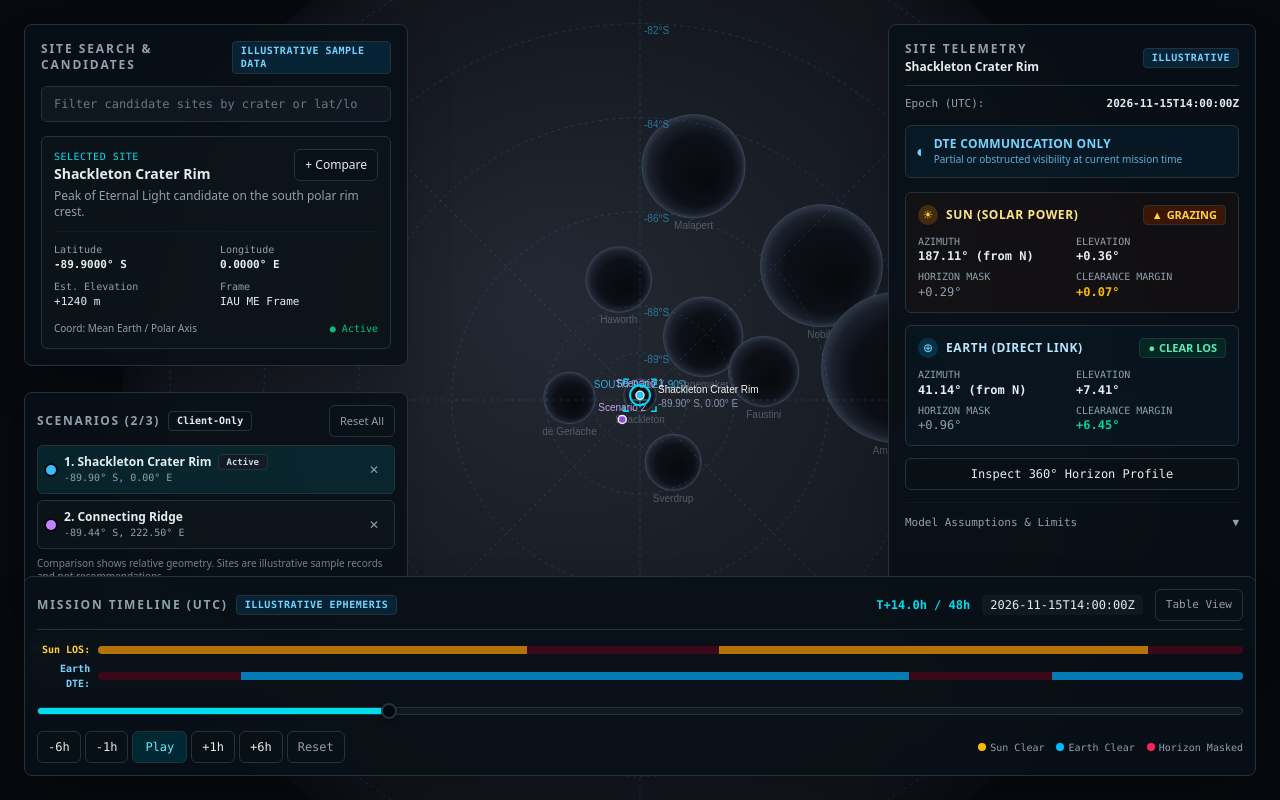
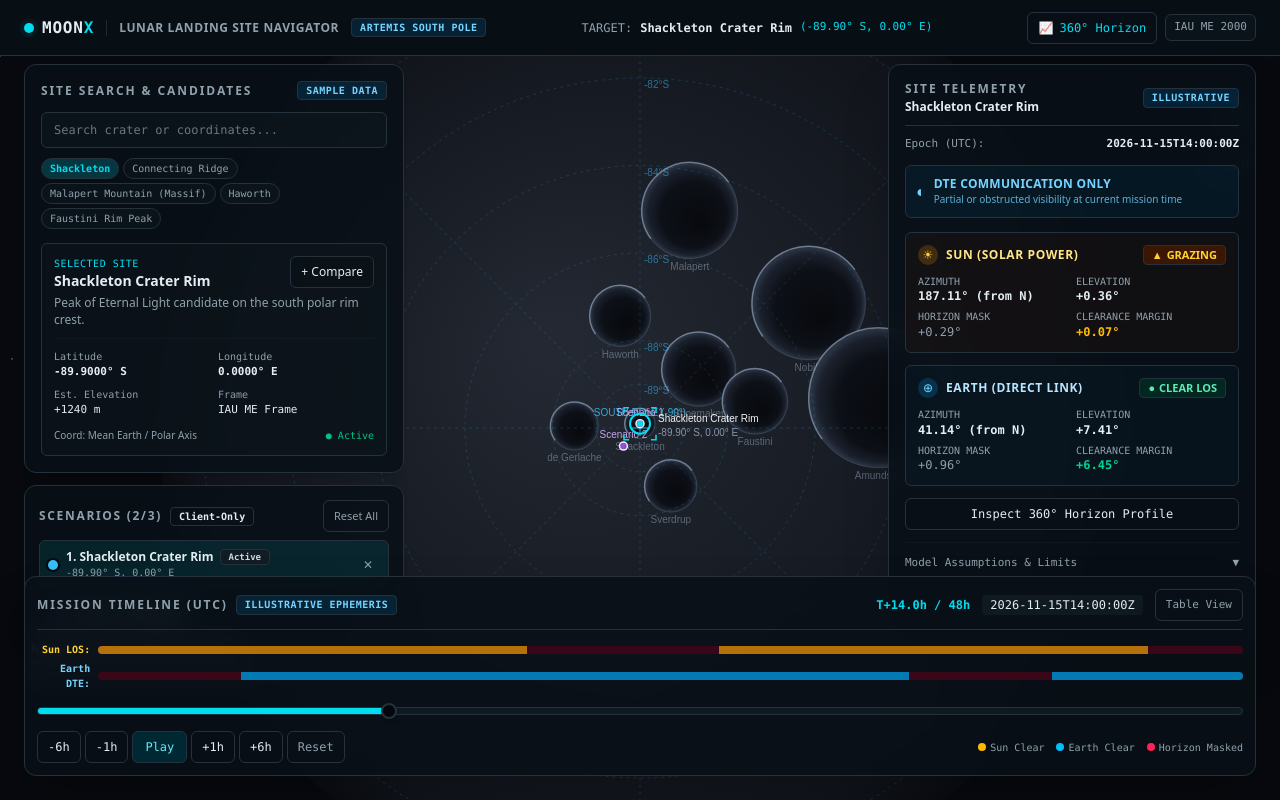
Before and after one commit to Mjay06/MoonX, a Next.js app: page / in a window 1280 px wide. Built offline with nearby package versions, Linux system fonts and the light colour scheme.

Commit message:
refactor(ui): align mission HUD with aerospace dark design system

```diff
--- a/package.json
+++ b/package.json
@@ -4,8 +4,8 @@
   "private": true,
   "type": "module",
   "scripts": {
-    "dev": "next dev",
-    "build": "next build",
+    "dev": "next dev --webpack",
+    "build": "next build --webpack",
     "start": "next start",
     "lint": "eslint",
     "typecheck": "tsc --noEmit",
@@ -18,6 +18,7 @@
     "react-dom": "19.3.0"
   },
   "devDependencies": {
+    "@tailwindcss/postcss": "^4.3.5",
     "@tailwindcss/turbopack": "4.3.3",
     "@types/node": "^20",
     "@types/react": "^19",
--- a/src/app/globals.css
+++ b/src/app/globals.css
@@ -99,3 +99,19 @@ body {
   -webkit-font-smoothing: antialiased;
   text-rendering: optimizeLegibility;
 }
+
+/* Custom subtle HUD scrollbar */
+::-webkit-scrollbar {
+  width: 5px;
+  height: 5px;
+}
+::-webkit-scrollbar-track {
+  background: transparent;
+}
+::-webkit-scrollbar-thumb {
+  background: oklch(0.32 0.025 240 / 0.6);
+  border-radius: 9999px;
+}
+::-webkit-scrollbar-thumb:hover {
+  background: oklch(0.5 0.06 220 / 0.8);
+}
--- a/src/components/candidate-comparison-bar.tsx
+++ b/src/components/candidate-comparison-bar.tsx
@@ -22,19 +22,33 @@ export function CandidateComparisonBar({
   onResetScenarios,
   maxScenarios = 3,
 }: CandidateComparisonBarProps) {
-  if (scenarios.length === 0) return null;
+  if (scenarios.length === 0) {
+    return (
+      <div
+        aria-label="Candidate scenario comparison workspace"
+        className="relative w-full rounded-xl border border-dashed border-border/70 bg-card/60 p-3 text-center backdrop-blur-md"
+      >
+        <p className="text-[11px] font-semibold uppercase tracking-wider text-muted-foreground">
+          Scenario Comparison (0/{maxScenarios})
+        </p>
+        <p className="mt-1 text-[11px] text-muted-foreground/80 leading-relaxed">
+          Select a site and click <span className="text-primary font-mono">+ Compare</span> to evaluate multiple candidate landing scenarios side-by-side.
+        </p>
+      </div>
+    );
+  }
 
   return (
     <div
       aria-label="Candidate scenario comparison workspace"
-      className="pointer-events-auto absolute left-4 top-[24.5rem] z-20 w-[min(24rem,calc(100vw-2rem))] rounded-lg border border-border/80 bg-card/90 p-3 shadow-xl backdrop-blur-glass transition-all sm:left-6"
+      className="relative w-full rounded-xl border border-border/70 bg-card/85 p-3.5 shadow-xl backdrop-blur-md transition-all"
     >
       <div className="flex items-center justify-between">
         <div className="flex items-center gap-2">
           <h3 className="text-xs font-semibold uppercase tracking-[0.14em] text-muted-foreground">
             Scenarios ({scenarios.length}/{maxScenarios})
           </h3>
-          <Badge variant="outline" className="text-[10px] font-mono py-0 px-1.5">
+          <Badge variant="outline" className="text-[10px] font-mono py-0 px-1.5 border-border/60">
             Client-Only
           </Badge>
         </div>
--- a/src/components/mission-hud.tsx
+++ b/src/components/mission-hud.tsx
@@ -10,6 +10,8 @@ import { CandidateComparisonBar } from "./candidate-comparison-bar";
 import { TimeScrubberPanel } from "./time-scrubber-panel";
 import { TelemetryPanel } from "./telemetry-panel";
 import { HorizonPlotModal } from "./horizon-plot-modal";
+import { Button } from "@/components/ui/button";
+import { Badge } from "@/components/ui/badge";
 
 // Client-only dynamic mount for the lunar map viewport
 const LunarViewport = dynamic(
@@ -126,10 +128,63 @@ export function MissionHud() {
         {announcement}
       </div>
 
+      {/* Top Mission HUD Navigation Bar */}
+      <header className="pointer-events-auto fixed top-0 left-0 right-0 z-30 flex h-14 items-center justify-between border-b border-border/70 bg-card/85 px-4 backdrop-blur-md sm:px-6">
+        <div className="flex items-center gap-3">
+          <div className="flex items-center gap-2">
+            <span className="relative flex h-2.5 w-2.5">
+              <span className="absolute inline-flex h-full w-full animate-ping rounded-full bg-primary opacity-75" />
+              <span className="relative inline-flex h-2.5 w-2.5 rounded-full bg-primary" />
+            </span>
+            <span className="font-mono text-sm font-bold tracking-wider text-foreground sm:text-base">
+              MOON<span className="text-primary">X</span>
+            </span>
+          </div>
+          <span className="hidden h-4 w-[1px] bg-border/80 sm:inline-block" />
+          <span className="hidden text-xs font-semibold tracking-wider text-muted-foreground uppercase sm:inline-block">
+            Lunar Landing Site Navigator
+          </span>
+          <Badge variant="illustrative" className="hidden md:inline-flex">
+            Artemis South Pole
+          </Badge>
+        </div>
+
+        {/* Center: Selected Site Readout */}
+        {selectedLocation && (
+          <div className="hidden items-center gap-2 lg:flex">
+            <span className="font-mono text-xs text-muted-foreground uppercase">Target:</span>
+            <span className="font-mono text-xs font-semibold text-foreground">
+              {selectedLocation.name}
+            </span>
+            <span className="font-mono text-[11px] text-primary">
+              ({selectedLocation.latitude.toFixed(2)}° S, {selectedLocation.longitude.toFixed(2)}° E)
+            </span>
+          </div>
+        )}
+
+        {/* Right: Quick Action Controls */}
+        <div className="flex items-center gap-2">
+          {currentTelemetry && (
+            <Button
+              variant="outline"
+              size="sm"
+              onClick={() => setIsHorizonPlotOpen(true)}
+              className="h-8 gap-1.5 text-xs font-mono border-primary/40 text-primary hover:bg-primary/10"
+            >
+              <span aria-hidden="true">📈</span>
+              <span className="hidden sm:inline">360° Horizon</span>
+            </Button>
+          )}
+          <div className="flex items-center rounded-md border border-border/60 bg-secondary/40 px-2 py-1 font-mono text-[11px] text-muted-foreground">
+            <span>IAU ME 2000</span>
+          </div>
+        </div>
+      </header>
+
       {/* Full-screen map viewport */}
       <div
         id="cesium-container"
-        className="fixed inset-0 z-0 bg-background"
+        className="fixed inset-0 z-0 bg-background pt-14"
         aria-label="Lunar surface 3D viewport"
       >
         <LunarViewport
@@ -142,9 +197,14 @@ export function MissionHud() {
       {/* Edge-anchored HUD workspace */}
       <div
         aria-label="Mission workspace"
-        className="pointer-events-none absolute inset-0 z-10"
+        className="pointer-events-none fixed inset-0 z-10 pt-14"
       >
-        {/* Top-left: Site search panel */}
+        {/* Left HUD Dock: Site Search & Candidate Comparisons */}
+        <aside
+          aria-label="Site selection and scenario workspace"
+          className="pointer-events-none absolute left-4 top-16 bottom-36 sm:left-6 sm:top-16 sm:bottom-40 z-20 flex w-[min(24rem,calc(100vw-2rem))] flex-col gap-3 overflow-y-auto pr-1 pb-2"
+        >
+          <div className="pointer-events-auto">
             <SiteSearchPanel
               selectedLocation={selectedLocation}
               onSelectLocation={handleSelectLocation}
@@ -152,8 +212,9 @@ export function MissionHud() {
               comparisonCount={scenarios.length}
               maxComparisons={3}
             />
+          </div>
 
-        {/* Top-left: Candidate scenario comparison list */}
+          <div className="pointer-events-auto">
             <CandidateComparisonBar
               scenarios={scenarios}
               activeScenarioId={activeScenarioId}
@@ -162,6 +223,8 @@ export function MissionHud() {
               onResetScenarios={handleResetScenarios}
               maxScenarios={3}
             />
+          </div>
+        </aside>
 
         {/* Right: Sun and Earth Telemetry Cards (Collapsible on mobile) */}
         <TelemetryPanel
--- a/src/components/site-search-panel.tsx
+++ b/src/components/site-search-panel.tsx
@@ -72,7 +72,7 @@ export function SiteSearchPanel({
   return (
     <section
       aria-labelledby="site-search-heading"
-      className="pointer-events-auto absolute left-4 top-4 z-20 w-[min(24rem,calc(100vw-2rem))] rounded-lg border border-border/80 bg-card/90 p-4 shadow-2xl backdrop-blur-glass transition-all sm:left-6 sm:top-6"
+      className="relative w-full rounded-xl border border-border/70 bg-card/85 p-4 shadow-xl backdrop-blur-md transition-all"
     >
       <div className="flex items-center justify-between">
         <h2
@@ -81,7 +81,7 @@ export function SiteSearchPanel({
         >
           Site Search & Candidates
         </h2>
-        <Badge variant="illustrative">Illustrative Sample Data</Badge>
+        <Badge variant="illustrative">Sample Data</Badge>
       </div>
 
       {/* Search Input */}
@@ -98,8 +98,8 @@ export function SiteSearchPanel({
           }}
           onFocus={() => setIsListExpanded(true)}
           onKeyDown={handleKeyDown}
-          placeholder="Filter candidate sites by crater or lat/lon..."
-          className="pr-8 text-xs font-mono"
+          placeholder="Search crater or coordinates..."
+          className="pr-8 text-xs font-mono bg-secondary/40 border-border/60 focus-visible:border-primary"
           aria-autocomplete="list"
           aria-controls="candidate-sites-list"
           aria-expanded={isListExpanded}
@@ -117,6 +117,27 @@ export function SiteSearchPanel({
             ✕
           </button>
         )}
+      </div>
+
+      {/* Quick selection chips for prominent candidate locations */}
+      <div className="mt-2.5 flex flex-wrap gap-1">
+        {SAMPLE_LUNAR_SITES.slice(0, 5).map((s) => {
+          const isSelected = selectedLocation?.id === s.id;
+          return (
+            <button
+              key={s.id}
+              type="button"
+              onClick={() => onSelectLocation(s)}
+              className={`rounded-full px-2 py-0.5 text-[10px] font-mono transition-colors border ${
+                isSelected
+                  ? "bg-primary/20 border-primary text-primary font-semibold"
+                  : "bg-secondary/40 border-border/50 text-muted-foreground hover:text-foreground hover:bg-secondary/70"
+              }`}
+            >
+              {s.name.replace(" Crater Rim", "").replace(" Rim 1", "")}
+            </button>
+          );
+        })}
       </div>
 
       {/* Candidate Sites Dropdown / List */}
--- a/src/components/telemetry-panel.tsx
+++ b/src/components/telemetry-panel.tsx
@@ -64,12 +64,12 @@ export function TelemetryPanel({
   // If collapsed on mobile screens, render a compact floating toggle pill
   if (isMobileCollapsed) {
     return (
-      <div className="pointer-events-auto absolute right-4 top-4 z-20 sm:hidden">
+      <div className="pointer-events-auto fixed right-4 top-16 z-30 sm:hidden">
         <Button
           variant="secondary"
           size="sm"
           onClick={onToggleMobileCollapse}
-          className="h-8 gap-1.5 border border-border/80 bg-card/90 px-3 text-xs font-mono shadow-lg backdrop-blur-glass"
+          className="h-8 gap-1.5 border border-border/80 bg-card/90 px-3 text-xs font-mono shadow-lg backdrop-blur-md"
           aria-expanded="false"
           aria-label="Expand site telemetry panel"
         >
@@ -91,7 +91,7 @@ export function TelemetryPanel({
     return (
       <section
         aria-labelledby="telemetry-heading"
-        className="pointer-events-auto absolute bottom-40 right-4 top-24 z-20 w-[min(23rem,calc(100vw-2rem))] rounded-lg border border-border/80 bg-card/90 p-6 shadow-2xl backdrop-blur-glass sm:bottom-40 sm:right-6 sm:top-6"
+        className="pointer-events-auto absolute bottom-36 right-4 top-16 z-20 w-[min(23rem,calc(100vw-2rem))] rounded-xl border border-border/70 bg-card/85 p-6 shadow-2xl backdrop-blur-md sm:bottom-40 sm:right-6 sm:top-16"
       >
         <div className="flex items-center justify-between">
           <h2 id="telemetry-heading" className="text-xs font-semibold uppercase tracking-[0.16em] text-muted-foreground">
@@ -122,7 +122,7 @@ export function TelemetryPanel({
     return (
       <section
         aria-labelledby="telemetry-heading"
-        className="pointer-events-auto absolute bottom-40 right-4 top-24 z-20 w-[min(23rem,calc(100vw-2rem))] rounded-lg border border-amber-500/40 bg-card/90 p-4 shadow-2xl backdrop-blur-glass sm:bottom-40 sm:right-6 sm:top-6"
+        className="pointer-events-auto absolute bottom-36 right-4 top-16 z-20 w-[min(23rem,calc(100vw-2rem))] rounded-xl border border-amber-500/40 bg-card/85 p-4 shadow-2xl backdrop-blur-md sm:bottom-40 sm:right-6 sm:top-16"
       >
         <div className="flex items-center justify-between border-b border-border/40 pb-2">
           <h2 id="telemetry-heading" className="text-xs font-semibold uppercase tracking-[0.16em] text-amber-300">
@@ -153,7 +153,7 @@ export function TelemetryPanel({
     return (
       <section
         aria-labelledby="telemetry-heading"
-        className="pointer-events-auto absolute bottom-40 right-4 top-24 z-20 w-[min(23rem,calc(100vw-2rem))] rounded-lg border border-destructive/60 bg-card/90 p-4 shadow-2xl backdrop-blur-glass sm:bottom-40 sm:right-6 sm:top-6"
+        className="pointer-events-auto absolute bottom-36 right-4 top-16 z-20 w-[min(23rem,calc(100vw-2rem))] rounded-xl border border-destructive/60 bg-card/85 p-4 shadow-2xl backdrop-blur-md sm:bottom-40 sm:right-6 sm:top-16"
       >
         <div className="flex items-center justify-between border-b border-border/40 pb-2">
           <h2 id="telemetry-heading" className="text-xs font-semibold uppercase tracking-[0.16em] text-destructive">
@@ -184,7 +184,7 @@ export function TelemetryPanel({
     return (
       <section
         aria-labelledby="telemetry-heading"
-        className="pointer-events-auto absolute bottom-40 right-4 top-24 z-20 w-[min(22rem,calc(100vw-2rem))] overflow-y-auto rounded-lg border border-border/80 bg-card/90 p-4 shadow-2xl backdrop-blur-glass sm:bottom-40 sm:right-6 sm:top-6"
+        className="pointer-events-auto absolute bottom-36 right-4 top-16 z-20 w-[min(23rem,calc(100vw-2rem))] overflow-y-auto rounded-xl border border-border/70 bg-card/85 p-4 shadow-2xl backdrop-blur-md sm:bottom-40 sm:right-6 sm:top-16"
       >
         <div className="flex items-center justify-between">
           <h2
@@ -218,7 +218,7 @@ export function TelemetryPanel({
   return (
     <section
       aria-labelledby="telemetry-heading"
-      className="pointer-events-auto absolute bottom-40 right-4 top-24 z-20 w-[min(23rem,calc(100vw-2rem))] overflow-y-auto rounded-lg border border-border/80 bg-card/90 p-4 shadow-2xl backdrop-blur-glass sm:bottom-40 sm:right-6 sm:top-6"
+      className="pointer-events-auto absolute bottom-36 right-4 top-16 z-20 w-[min(23rem,calc(100vw-2rem))] overflow-y-auto rounded-xl border border-border/70 bg-card/85 p-4 shadow-2xl backdrop-blur-md sm:bottom-40 sm:right-6 sm:top-16"
     >
       {/* Header */}
       <div className="flex items-center justify-between border-b border-border/40 pb-2.5">
--- a/src/components/time-scrubber-panel.tsx
+++ b/src/components/time-scrubber-panel.tsx
@@ -59,7 +59,7 @@ export function TimeScrubberPanel({
   return (
     <section
       aria-labelledby="time-scrubber-heading"
-      className="pointer-events-auto absolute bottom-4 left-4 right-4 z-20 rounded-lg border border-border/80 bg-card/90 p-3 shadow-2xl backdrop-blur-glass sm:bottom-6 sm:left-6 sm:right-6"
+      className="pointer-events-auto absolute bottom-4 left-4 right-4 z-20 rounded-xl border border-border/70 bg-card/85 p-3 shadow-2xl backdrop-blur-md sm:bottom-6 sm:left-6 sm:right-6"
     >
       <div className="flex flex-wrap items-center justify-between gap-2 border-b border-border/40 pb-2">
         <div className="flex items-center gap-2">
```
Also changed, not shown: postcss.config.mjs (added, +7 -0 lines), src/components/lunar-viewport.tsx (+55 -2 lines), 1 other file (tests, documents, lock files or other folders). Lines whose indentation alone changed are shown as unchanged.
